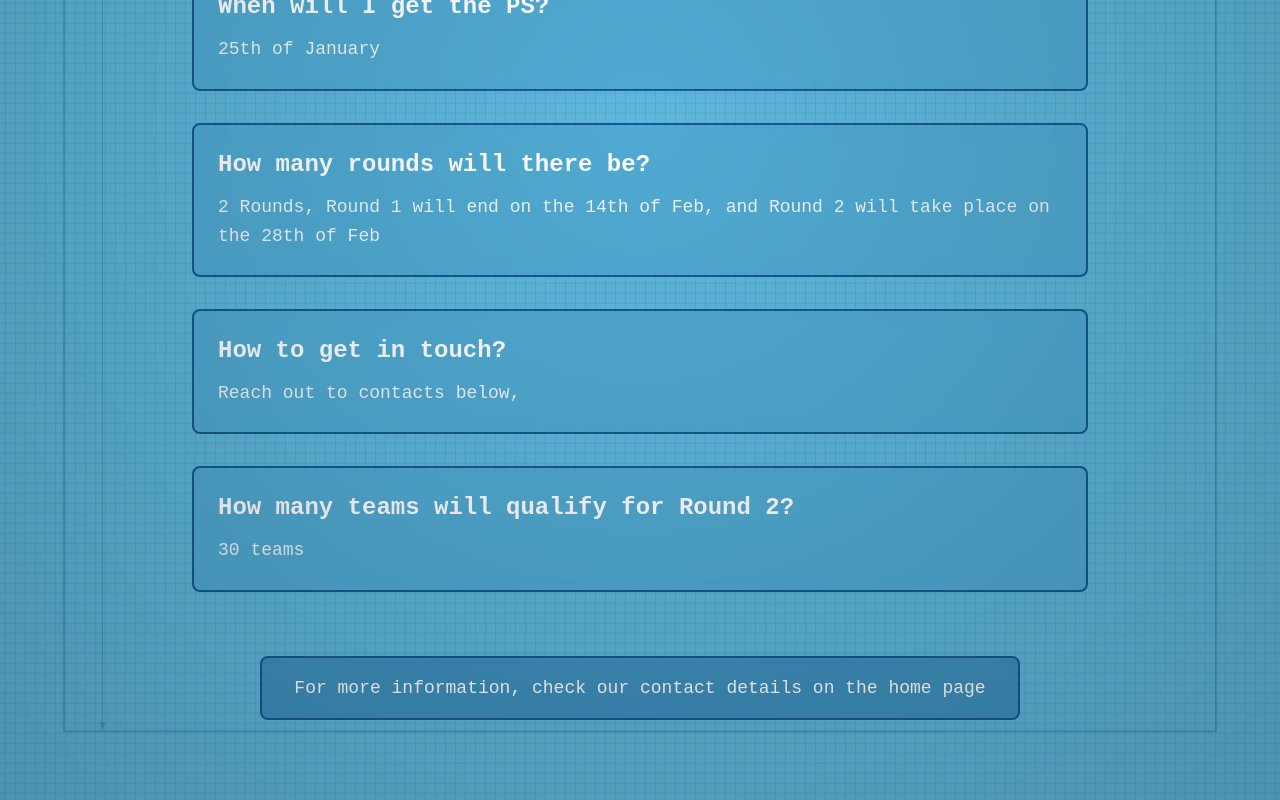
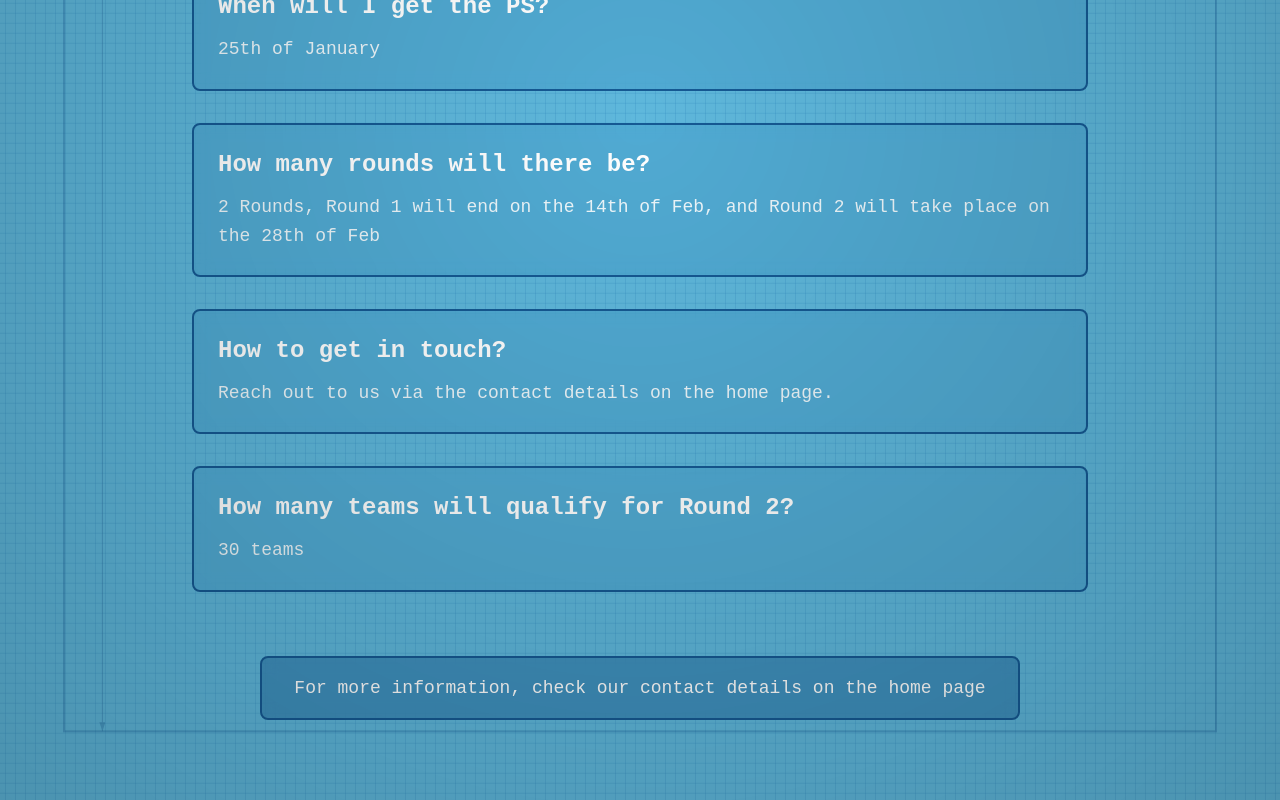
Before and after one commit to Misbah374/smartabeshackathon, a Next.js app: page /faq in a window 1280 px wide. Shown: the part 564-1364 px from the top of the page. Built offline with nearby package versions, Linux system fonts and the light colour scheme.

Commit message:
fixed oopsies

```diff
--- a/src/app/faq/page.tsx
+++ b/src/app/faq/page.tsx
@@ -20,7 +20,7 @@ const FAQS = [
   },
   {
     question: "How to get in touch?",
-    answer: "Reach out to contacts below,",
+    answer: "Reach out to us via the contact details on the home page.",
   },
   {
     question: "How many teams will qualify for Round 2?",
```
